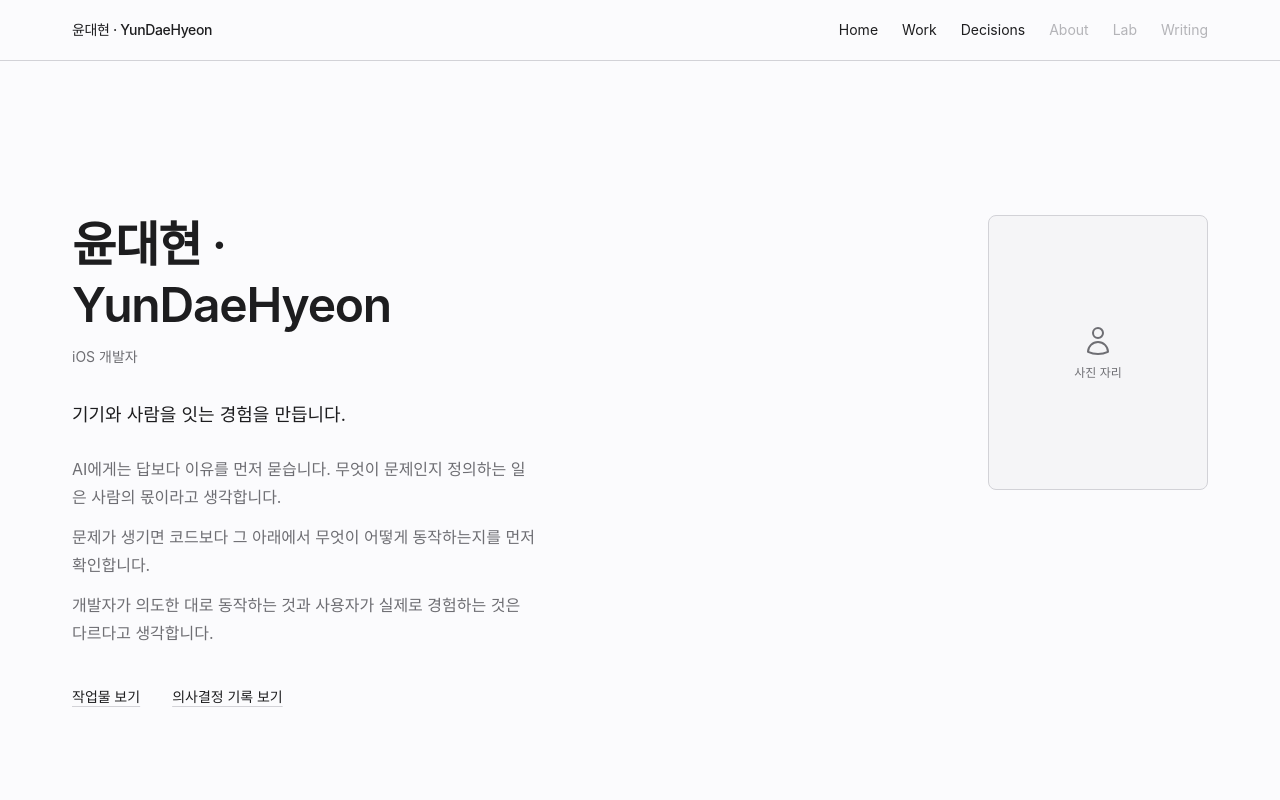
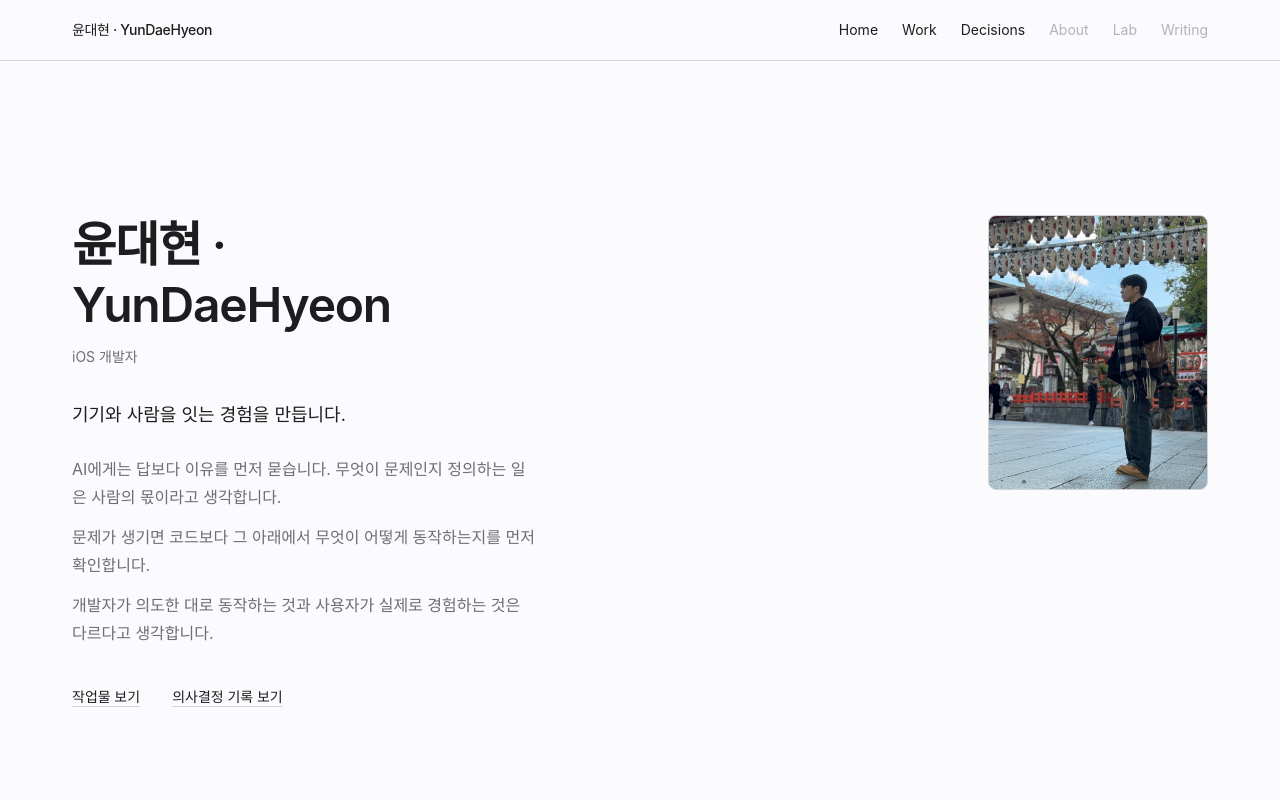
Before and after one commit to YunDaeHyeon/daegom.dev, a Next.js app: page / in a window 1280 px wide. Shown: the top 800 px of the page. Built offline with nearby package versions, Linux system fonts and the light colour scheme.

Commit message:
feat: Home 히어로에 실제 프로필 사진 적용

```diff
--- a/app/page.tsx
+++ b/app/page.tsx
@@ -1,7 +1,7 @@
 import Link from "next/link";
 import { Container } from "@/components/container";
 import { StatusLabel, type Status } from "@/components/status-label";
-import { PhotoPlaceholder } from "@/components/photo-placeholder";
+import { ProfilePhoto } from "@/components/profile-photo";
 
 type WorkItem = {
   title: string;
@@ -116,7 +116,7 @@ export default function Home() {
                 </Link>
               </div>
             </div>
-            <PhotoPlaceholder />
+            <ProfilePhoto />
           </div>
         </Container>
       </section>
--- /dev/null
+++ b/components/profile-photo.tsx
@@ -0,0 +1,16 @@
+import Image from "next/image";
+
+export function ProfilePhoto() {
+  return (
+    <div className="relative aspect-[4/5] w-full max-w-[200px] shrink-0 overflow-hidden rounded-md border border-border bg-muted sm:max-w-[220px]">
+      <Image
+        src="/photos/profile.jpg"
+        alt="윤대현"
+        fill
+        sizes="220px"
+        priority
+        className="object-cover"
+      />
+    </div>
+  );
+}
```
Also changed, not shown: public/photos/profile.jpg (added).
